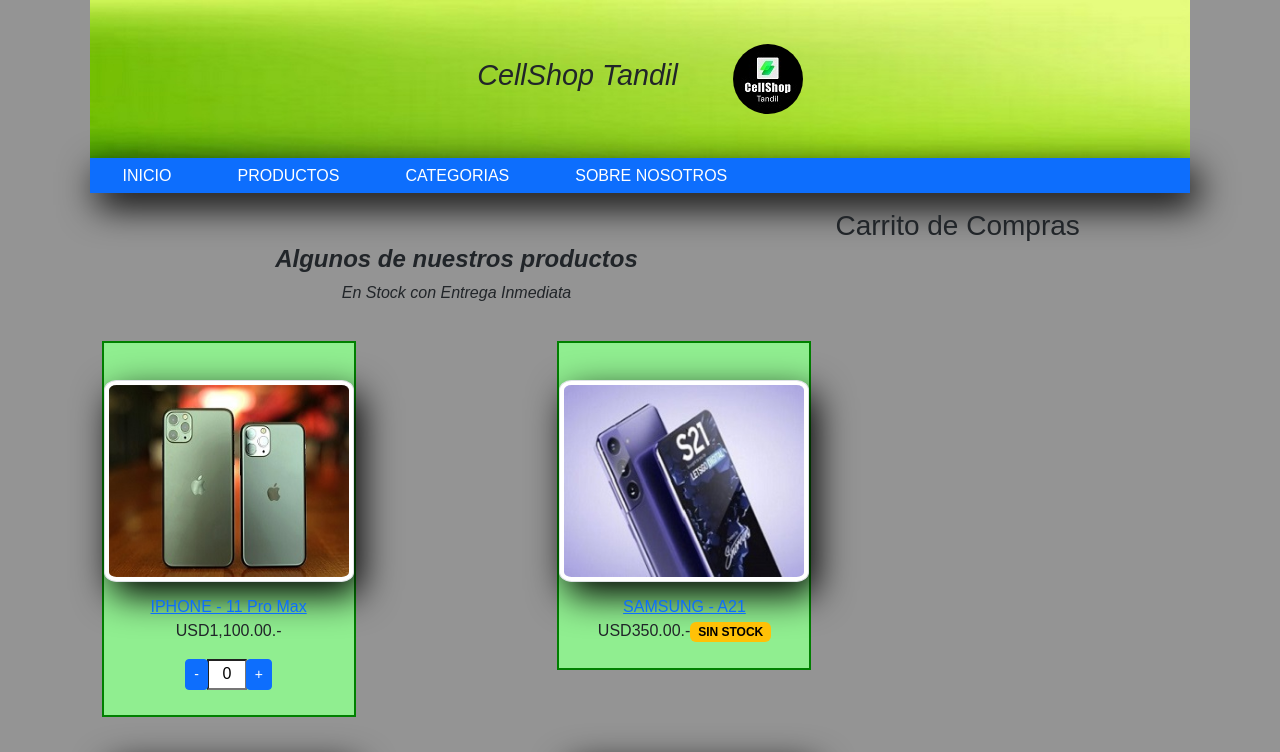
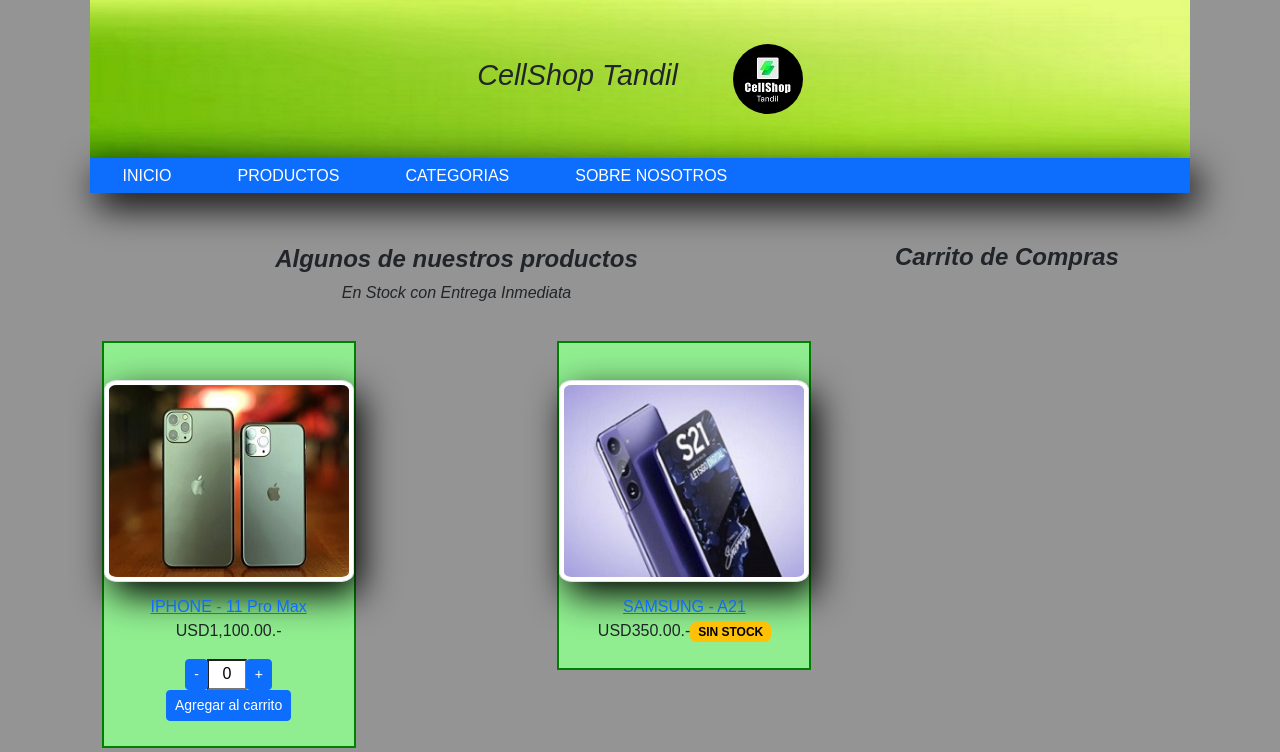
Before and after one commit to LorennFdz/seminario-angular, an Angular app: page / in a window 1280 px wide. Shown: the top 752 px of the page. Built offline with nearby package versions, Linux system fonts and the light colour scheme.

Commit message:
Comunicacion entre componentes 2 con carrito de compra

```diff
--- a/src/app/cart/cart.component.html
+++ b/src/app/cart/cart.component.html
@@ -1 +1,9 @@
-<h3>Carrito de Compras</h3>
+<div class="subtitulo">
+    <h3>Carrito de Compras</h3>
+</div>
+
+<ul>
+    <li class="item-cart" *ngFor="let product of (cartList$ | async)">
+        {{product.name}}: {{product.quantity}}
+    </li>
+</ul>
--- a/src/app/cart/cart.component.scss
+++ b/src/app/cart/cart.component.scss
@@ -0,0 +1,23 @@
+.subtitulo {
+    text-align: center;
+    margin-top: 10%;
+    margin-bottom: 5%;
+    font-style: italic;
+    display: block;
+}
+.subtitulo h3 {
+    font-size: 1.5em;
+    font-weight: bold;
+}
+.item-cart{
+    display: flex;
+    justify-content: space-between;
+    background-color: white;
+    border: 0.063em solid black;
+    border-radius: 1.3em;
+    padding-left: 1%;
+    align-items: center;
+    padding-top: 0.5%;
+    padding-bottom: 0.5%;
+    margin-bottom: 0.5%;
+}
--- a/src/app/cart/cart.component.ts
+++ b/src/app/cart/cart.component.ts
@@ -1,10 +1,21 @@
-import { Component } from '@angular/core';
-
+import { Component, OnInit } from '@angular/core';
+import { Observable, observable } from 'rxjs';
+import { ProductCartService } from '../product-cart.service';
+import { Product } from '../product-list/product';
+/*
+ *  MANEJA LA LOGICA DEL CARRITO
+ */
 @Component({
   selector: 'app-cart',
   templateUrl: './cart.component.html',
   styleUrls: ['./cart.component.scss']
 })
-export class CartComponent {
+export class CartComponent implements OnInit {
 
+  cartList$: Observable<Product[]>;
+  constructor(private cart: ProductCartService) {
+      this.cartList$ = cart.cartList.asObservable();
+  }
+  ngOnInit(): void {
+  }
 }
--- /dev/null
+++ b/src/app/product-cart.service.ts
@@ -0,0 +1,27 @@
+import { Injectable } from '@angular/core';
+import { BehaviorSubject } from 'rxjs';
+import { Product } from './product-list/product';
+
+@Injectable({
+  providedIn: 'root'
+})
+export class ProductCartService {
+
+  private _cartList: Product[] = [];
+  cartList: BehaviorSubject<Product[]> = new BehaviorSubject(this._cartList);
+
+  constructor() { }
+
+  addToCart(product: Product) {
+    let item: Product = this._cartList.find((v1) => v1.name == product.name)!;
+    if(!item){
+      this._cartList.push({... product});
+    }
+    else {
+      item.quantity += product.quantity;
+    }
+    console.log(this._cartList);
+    this.cartList.next(this._cartList);
+  }
+
+}
--- a/src/app/product-list/product-list.component.html
+++ b/src/app/product-list/product-list.component.html
@@ -10,6 +10,7 @@
                 <a class="linkimages" [routerLink]="['/products']">{{product.name | uppercase}} - {{product.type}}</a>
                 <p>{{product.price | currency:'USD':'code'}}.-<span class="badge text-bg-warning" *ngIf="product.stock==0">SIN STOCK</span></p>
                 <app-input-integer [(quantity)]="product.quantity" [max]="product.stock" *ngIf="product.stock"></app-input-integer>
+                <button class="btn btn-primary btn-sm" (click)="addToCart(product)" *ngIf="product.stock!=0">Agregar al carrito</button>
             </div>
         </div>
     </div>
--- a/src/app/product-list/product-list.component.ts
+++ b/src/app/product-list/product-list.component.ts
@@ -1,4 +1,5 @@
 import { Component, OnInit } from '@angular/core';
+import { ProductCartService } from '../product-cart.service';
 import { Product } from './product';
 
 
@@ -93,9 +94,15 @@
     }
   ];
 
-  constructor() {
+  constructor(private cart: ProductCartService) {
+
   }
   ngOnInit(): void {
   }
 
+  addToCart(product: Product): void{
+    this.cart.addToCart(product);
+    product.stock -= product.quantity;
+    product.quantity = 0;
+  }
 }
```
